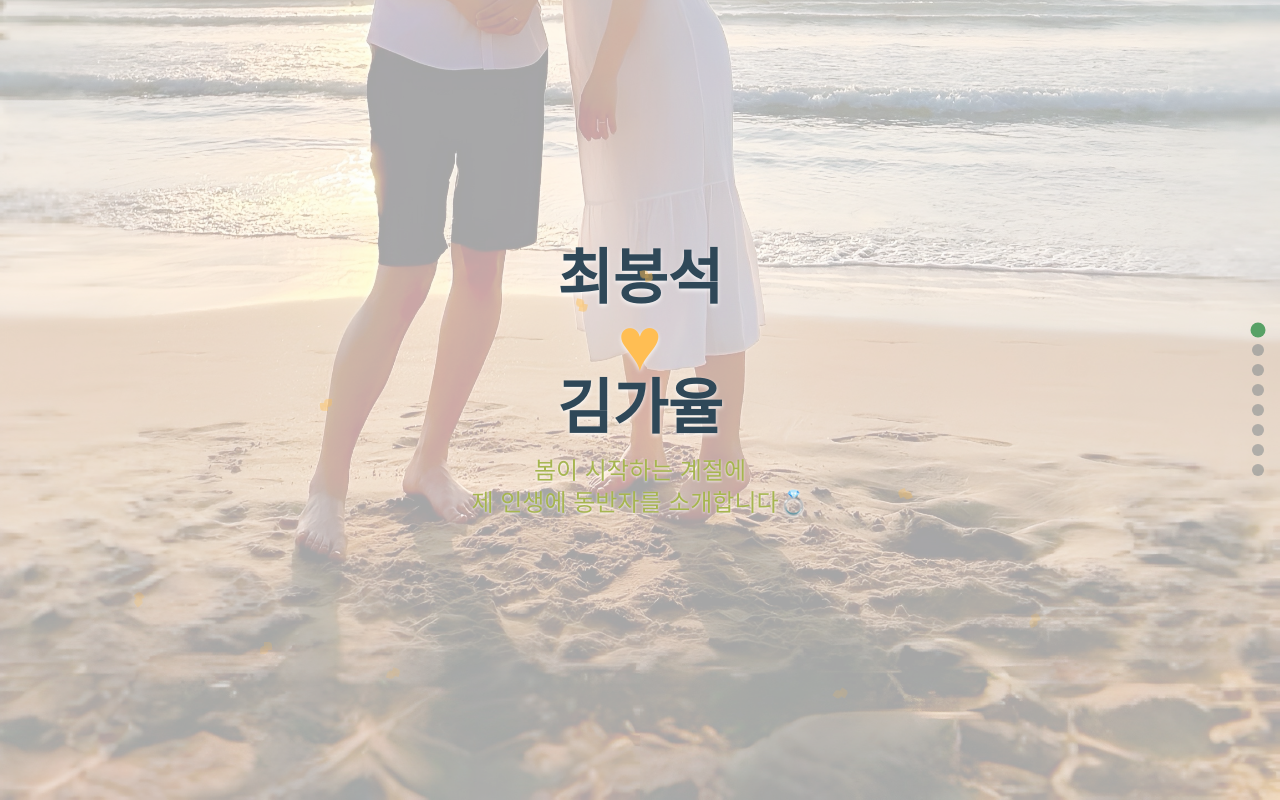
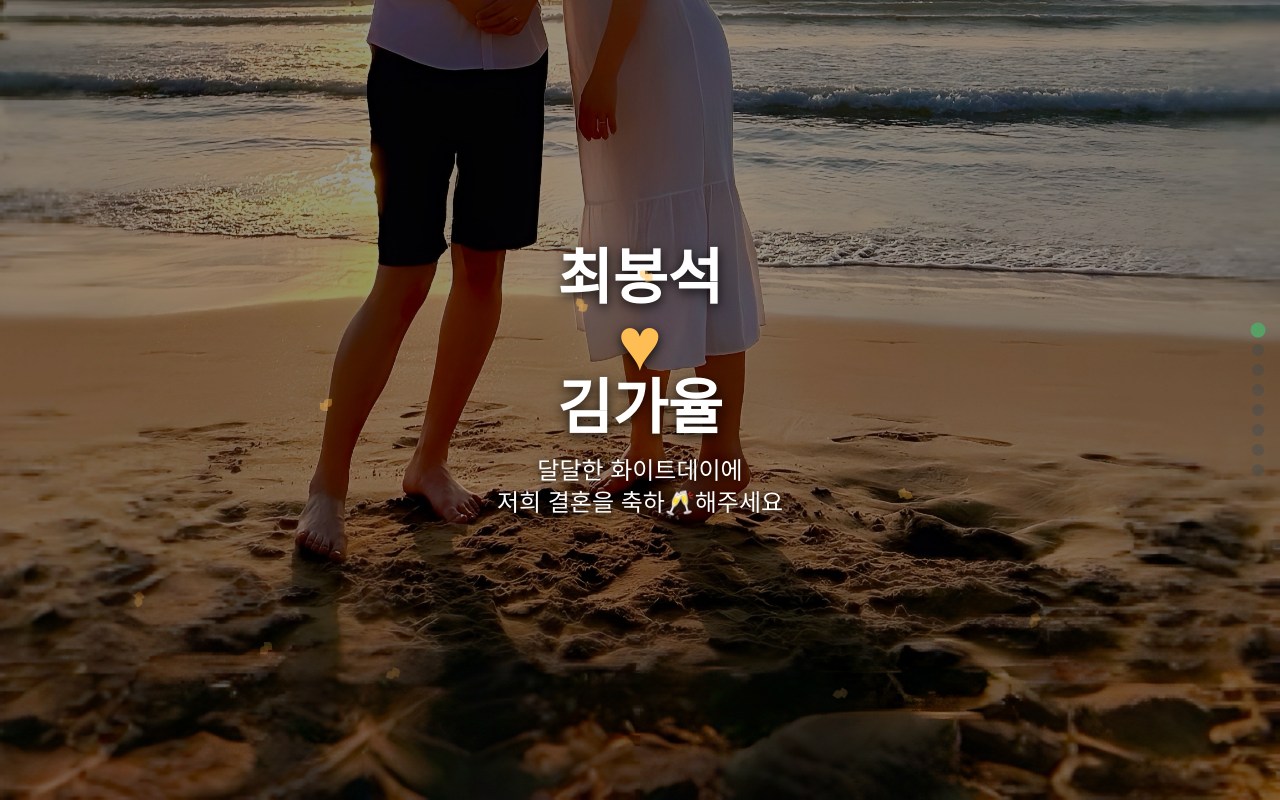
Before and after one commit to gayulz/wedding, a Next.js app: page / in a window 1280 px wide. Built offline with nearby package versions, Linux system fonts and the light colour scheme; a web font is replaced by a local one.

Commit message:
첫페이지 멘트 수정

```diff
--- a/app/page.tsx
+++ b/app/page.tsx
@@ -150,7 +150,7 @@ export default function WeddingInvitation() {
                   }}
               />
               <div
-                  className="absolute inset-0 bg-background opacity-75"
+                  className="absolute inset-0 bg-black"
                   style={{opacity: WEDDING_CONFIG.styles.heroOverlayOpacity}}
               />
 
@@ -166,21 +166,21 @@ export default function WeddingInvitation() {
                   )}
                   <div className="space-y-4 mb-8">
                       {/* 이름 텍스트 */}
-                      <p className="text-4xl sm:text-5xl md:text-6xl font-bold drop-shadow-[0_2px_2px_rgba(255,255,255,0.8)]" style={{color: '#2f4858'}}>
+                      <p className="text-4xl sm:text-5xl md:text-6xl font-bold drop-shadow-[0_3px_6px_rgba(0,0,0,0.9)]" style={{color: '#ffffff'}}>
                           {WEDDING_CONFIG.groom.name}<br/> <span className="inline-block animate-heartbeat"
                                                                  style={{color: '#ffbe53'}}>♥<br/></span>
                           <br/>{WEDDING_CONFIG.bride.name}
                       </p>
                       <div>
-                        <p className="text-lg sm:text-xl md:text-2xl font-medium drop-shadow-[0_1px_1px_rgba(255,255,255,0.8)]"
-                          style={{color: '#a6b550'}}>
-                            봄이 시작하는 계절에
+                        <p className="text-lg sm:text-xl md:text-2xl font-medium drop-shadow-[0_2px_4px_rgba(0,0,0,0.9)]"
+                          style={{color: '#ffffff'}}>
+                            달달한 화이트데이에
                         </p>
-                        <p className="text-lg sm:text-xl md:text-2xl font-medium drop-shadow-[0_1px_1px_rgba(255,255,255,0.8)]"
-                          style={{color: '#a6b550'}}>
-                            제 인생에 동반자를 소개합니다💍
+                        <p className="text-lg sm:text-xl md:text-2xl font-medium drop-shadow-[0_2px_4px_rgba(0,0,0,0.9)]"
+                          style={{color: '#ffffff'}}>
+                            저희 결혼을 축하🥂해주세요
                         </p>
-                      </div>
+                     </div>
 
                   </div>
               </div>
--- a/config/wedding-config.ts
+++ b/config/wedding-config.ts
@@ -167,7 +167,7 @@ export const WEDDING_CONFIG = {
 
   // 🎨 스타일 설정
   styles: {
-    heroOverlayOpacity: 0.65,
+    heroOverlayOpacity: 0.4,
     heroContentMarginTop: "mt-64",
     navigationPosition: "right-4",
   },
```
